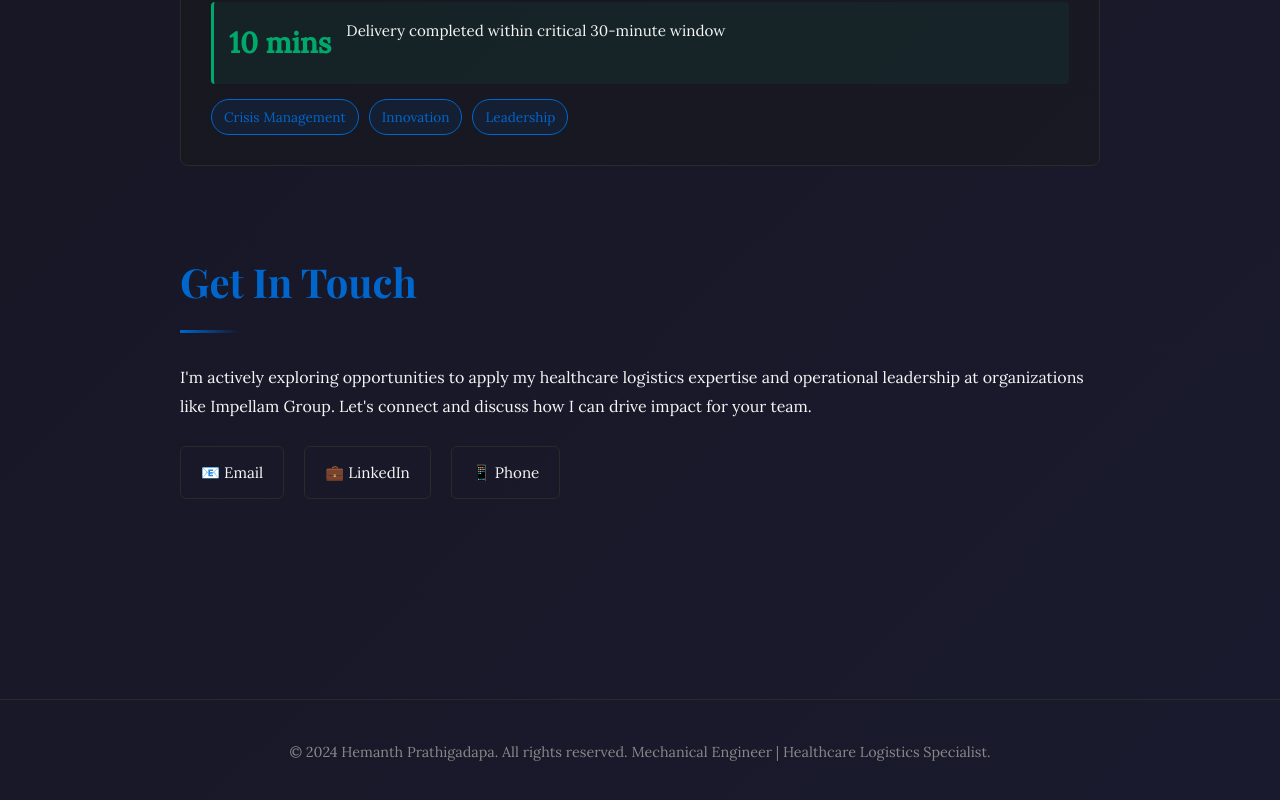
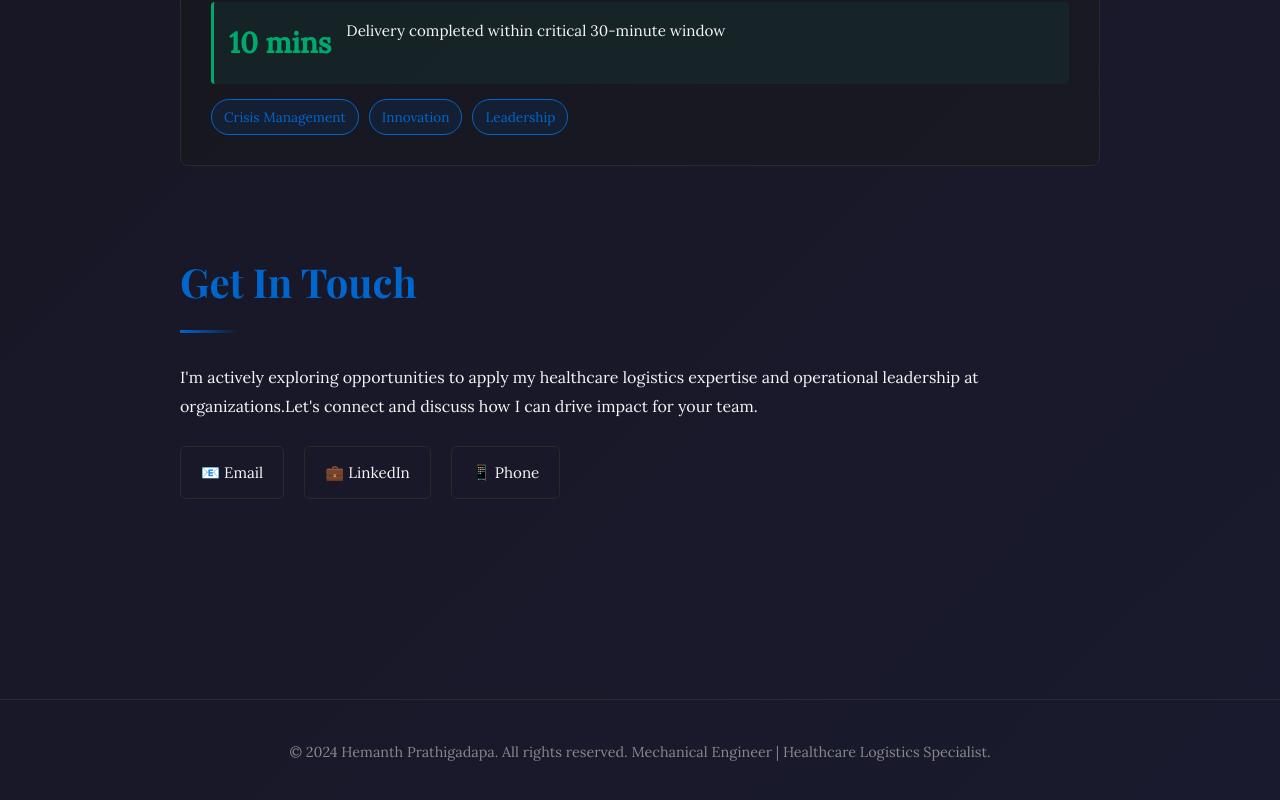
Before and after one commit to jsphhemanth/hemanth-portfolio, a plain HTML site: page index.html in a window 1280 px wide. Shown: the part 5498-6298 px from the top of the page. Drawn offline with nearby package versions, Linux system fonts and the light colour scheme.

Commit message:
Update index.html

```diff
--- a/index.html
+++ b/index.html
@@ -697,7 +697,7 @@
         <!-- Contact Section -->
         <section id="contact">
             <h2>Get In Touch</h2>
-            <p>I'm actively exploring opportunities to apply my healthcare logistics expertise and operational leadership at organizations like Impellam Group. Let's connect and discuss how I can drive impact for your team.</p>
+            <p>I'm actively exploring opportunities to apply my healthcare logistics expertise and operational leadership at organizations.Let's connect and discuss how I can drive impact for your team.</p>
             <div class="contact-links">
                 <a href="mailto:jsphhemanth@gmail.com" class="contact-link">📧 Email</a>
                 <a href="https://linkedin.com/in/jsphhemanth" class="contact-link">💼 LinkedIn</a>
```
